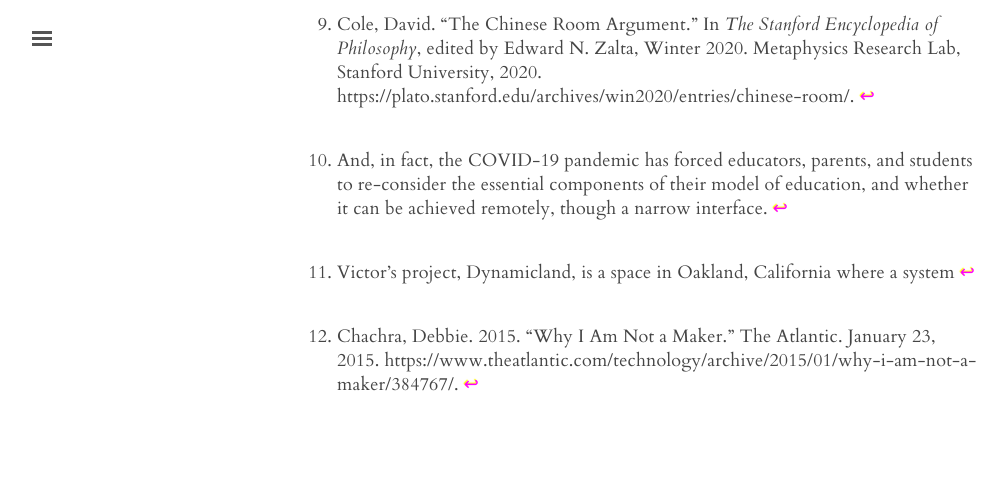
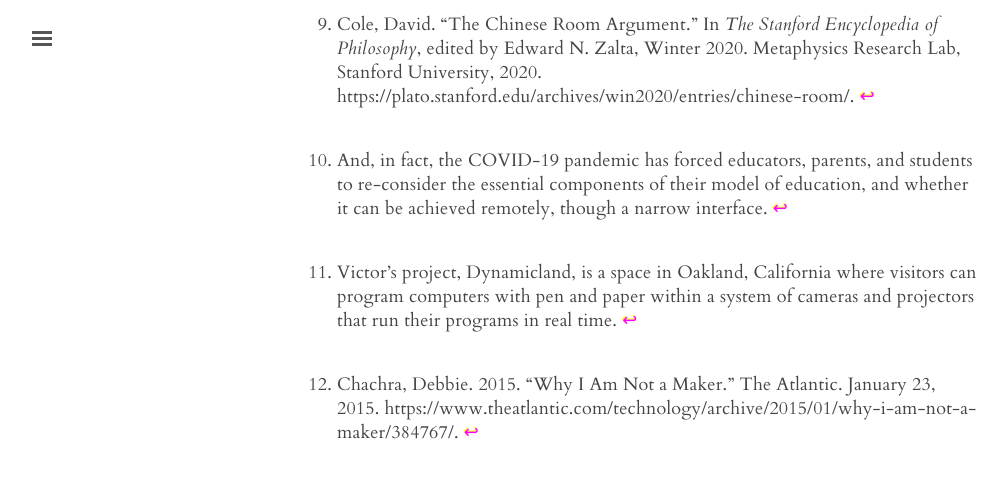
Before and after one commit to nimwunnan/conceptuallabor.com, a Jekyll site: the page built from _texts/how-to-use-theory.md, in a window 1280 px wide and 900 px high, scrolled down 42819 px. Shown: the top 478 px of the window, without its empty margins (3-1009 px from the left). Built offline with Jekyll 4.4.1, drawn with Linux system fonts in a browser that asks for light colours.

Commit message:
Update how-to-use-theory.md

```diff
--- a/_texts/how-to-use-theory.md
+++ b/_texts/how-to-use-theory.md
@@ -1156,6 +1156,6 @@ Here, too, she carefully articulates the context of education to discern a narra
 
 [^fn10]: And, in fact, the COVID-19 pandemic has forced educators, parents, and students to re-consider the essential components of their model of education, and whether it can be achieved remotely, though a narrow interface.
 
-[^fn11]: Victor’s project, Dynamicland, is a space in Oakland, California where a system
+[^fn11]: Victor’s project, Dynamicland, is a space in Oakland, California where visitors can program computers with pen and paper within a system of cameras and projectors that run their programs in real time.
 
 [^fn12]: Chachra, Debbie. 2015. “Why I Am Not a Maker.” The Atlantic. January 23, 2015. https://www.theatlantic.com/technology/archive/2015/01/why-i-am-not-a-maker/384767/.
```
